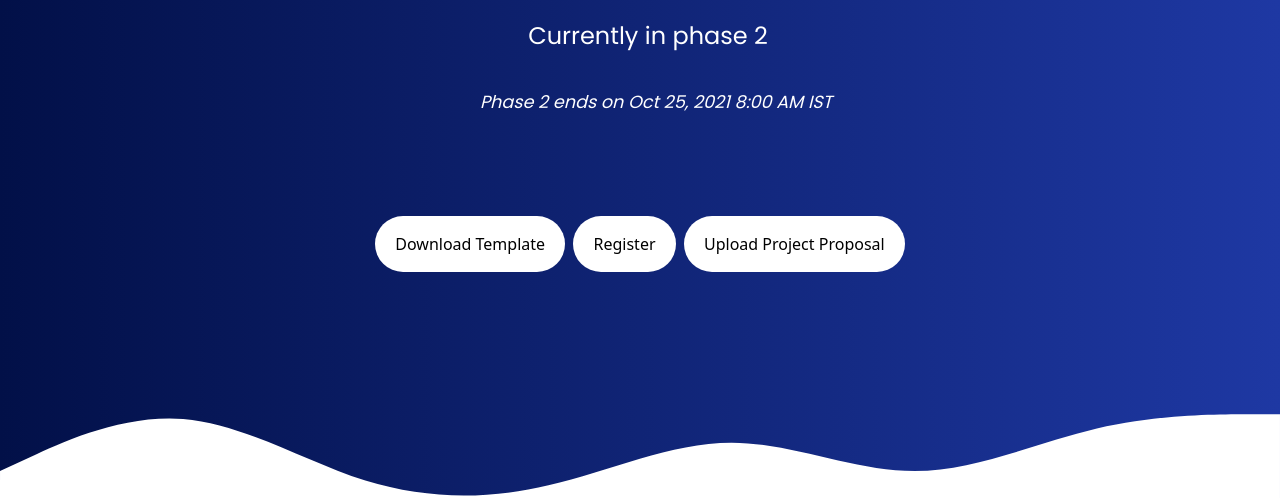
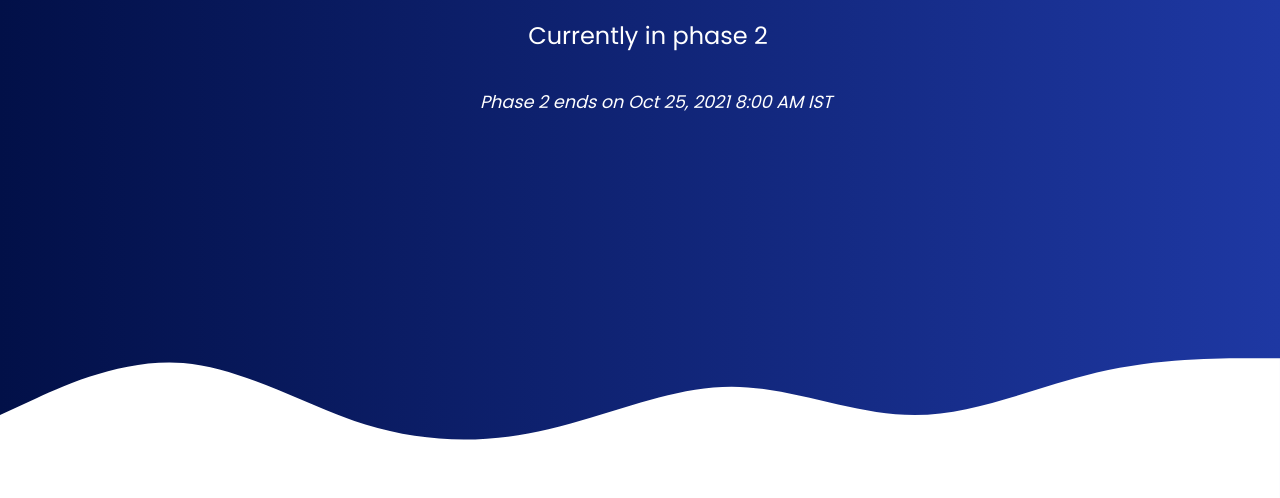
Before and after one commit to Coding-Club-PSGCT/codingclub, a plain HTML site: page app/templates/index.html in a window 1280 px wide. Shown: the part 599-1097 px from the top of the page. Drawn offline with nearby package versions, Linux system fonts and the light colour scheme; files that its build step writes are made by us from their sources; files whose address does not match are found by name.

Commit message:
Remove upload proposal and register team forms

```diff
--- a/app/templates/index.html
+++ b/app/templates/index.html
@@ -93,21 +93,7 @@
                 </p>
               </div>
               </h1>
-              <div class="btn-toolbar-custom" role="toolbar">
 
-                  <div class="btn-group btn1" role="group">
-                  <button class="rounded-pill btn-rounded" onclick="javascript:window.open('https://drive.google.com/file/d/1T5pXcV1wnTlYnSbZE_f4kenNUgxvR2ZO/view?usp=sharing', '_blank');">Download Template</button>
-                </div>
-
-                  <div class="btn-group btn2" role="group">
-                <button class="rounded-pill btn-rounded" onclick="javascript:window.open('/register', '_blank');">Register</button>
-              </div>
-
-              <div class="btn-group btn2" role="group">
-                <button class="rounded-pill btn-rounded" onclick="javascript:window.open('/upload_proposal', '_blank');">Upload Project Proposal</button>
-              </div>
-
-              </div>
             </div>
           </div>
         </div>
```
Also changed, not shown: 1 other file.
